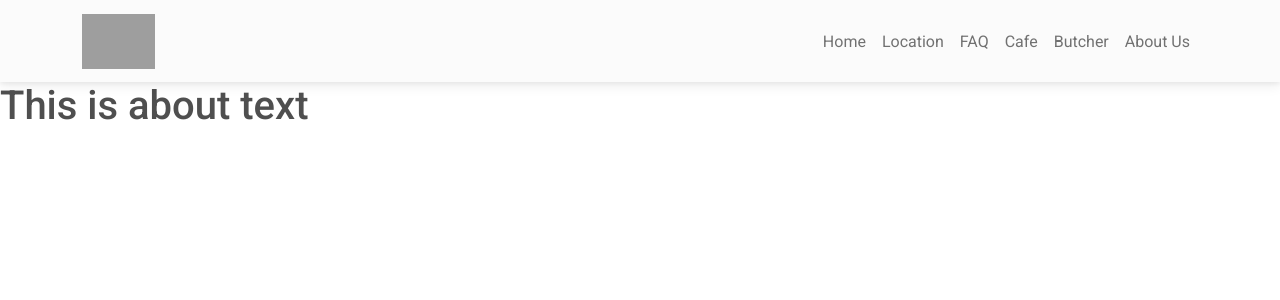
After one commit to raiskazi/indopak-website, a Flask app: page /about in a window 1280 px wide. The commit adds this page. Shown: the top 300 px of the page. Run offline with Flask 2, Linux system fonts and the light colour scheme; some libraries are stand-ins or nearby versions; grey boxes are pictures that could not be loaded.

Commit message:
Create layout

```diff
--- a/main.py
+++ b/main.py
@@ -2,9 +2,17 @@ from flask import Flask, render_template, url_for
 app = Flask(__name__)
 
 @app.route("/")
-def hello():
+def home():
     return render_template('index.html')
 
 @app.route("/cafe")
-def home():
-    return "<h1>Cafe<h1>"
+def cafe():
+    return render_template('cafe.html')
+
+@app.route("/butcher")
+def butcher():
+    return render_template('butcher.html')
+
+@app.route("/about")
+def about():
+    return render_template('about.html')
--- /dev/null
+++ b/templates/about.html
@@ -0,0 +1,4 @@
+{% extends "layout.html" %}
+{% block content %}
+    <h1> This is about text</h1>
+{% endblock %}
--- /dev/null
+++ b/templates/butcher.html
@@ -0,0 +1,4 @@
+{% extends "layout.html" %}
+{% block content %}
+    <h1> This is butcher text</h1>
+{% endblock %}
--- /dev/null
+++ b/templates/cafe.html
@@ -0,0 +1,4 @@
+{% extends "layout.html" %}
+{% block content %}
+    <h1> This is cafe text</h1>
+{% endblock %}
--- /dev/null
+++ b/templates/layout.html
@@ -0,0 +1,97 @@
+<!DOCTYPE html>
+<html lang="en">
+<head>
+    <!-- CSS CDN  -->
+    <!-- Font Awesome -->
+    <link
+    href="https://cdnjs.cloudflare.com/ajax/libs/font-awesome/5.15.1/css/all.min.css"
+    rel="stylesheet"
+    />
+    <!-- Google Fonts -->
+    <link
+    href="https://fonts.googleapis.com/css?family=Roboto:300,400,500,700&display=swap"
+    rel="stylesheet"
+    />
+    <!-- MDB -->
+    <link
+    href="https://cdnjs.cloudflare.com/ajax/libs/mdb-ui-kit/3.0.0/mdb.min.css"
+    rel="stylesheet"
+    />
+{% block css %}{% endblock %}
+    <meta charset="UTF-8">
+    <meta name="viewport" content="width=device-width, initial-scale=1.0">
+    <title>Indopak</title>
+</head>
+<body>
+    <!-- NavBar -->
+    <nav class="navbar navbar-expand-lg navbar-light bg-light">
+
+        <!-- Container wrapper -->
+        <div class="container">
+            <!-- Logo -->
+            <a class="navbar-brand" href="#">
+                <img
+                    src="https://storage.googleapis.com/edbrixschool/app/public/uploads/organization/75/organization_organization_indopaklogo.png"
+                    height="55"
+                    alt=""
+                    loading="lazy"
+                />
+            </a>
+          <!-- Toggle button -->
+          <button
+            class="navbar-toggler"
+            type="button"
+            data-mdb-toggle="collapse"
+            data-mdb-target="#navbarRightAlignExample"
+            aria-controls="navbarRightAlignExample"
+            aria-expanded="false"
+            aria-label="Toggle navigation"
+          >
+            <i class="fas fa-bars"></i>
+          </button>
+
+          <!-- Collapsible wrapper -->
+          <div class="collapse navbar-collapse" id="navbarRightAlignExample">
+            <!-- Left links -->
+            <ul class="navbar-nav ms-auto mb-2 mb-lg-0">
+              <li class="nav-item">
+                <a class="nav-link" aria-current="page" href="{{url_for('home')}}">Home</a>
+              </li>
+              <li class="nav-item">
+                <a class="nav-link" href="#">Location</a>
+              </li>
+              <li class="nav-item">
+                <a class="nav-link" href="#">FAQ</a>
+              </li>
+              <li class="nav-item">
+                <a class="nav-link" href="{{url_for('cafe')}}">Cafe</a>
+              </li>
+              <li class="nav-item">
+                <a class="nav-link" href="{{url_for('butcher')}}">Butcher</a>
+              </li>
+              <li class="nav-item">
+                <a class="nav-link" href="{{url_for('about')}}">About Us</a>
+              </li>
+            </ul>
+            <!-- Left links -->
+          </div>
+          <!-- Collapsible wrapper -->
+
+        </div>
+        <!-- Container wrapper -->
+
+      </nav>
+
+      {% block content %}
+      {% endblock %}
+
+</body>
+    <!-- JS CDN -->
+    <!-- MDB -->
+    <script
+    type="text/javascript"
+    src="https://cdnjs.cloudflare.com/ajax/libs/mdb-ui-kit/3.0.0/mdb.min.js"
+    ></script>
+    {% block js %}
+      {% endblock %}
+</html>
```
Also changed, not shown: templates/index.html (+37 -12 lines), 1 other file.
